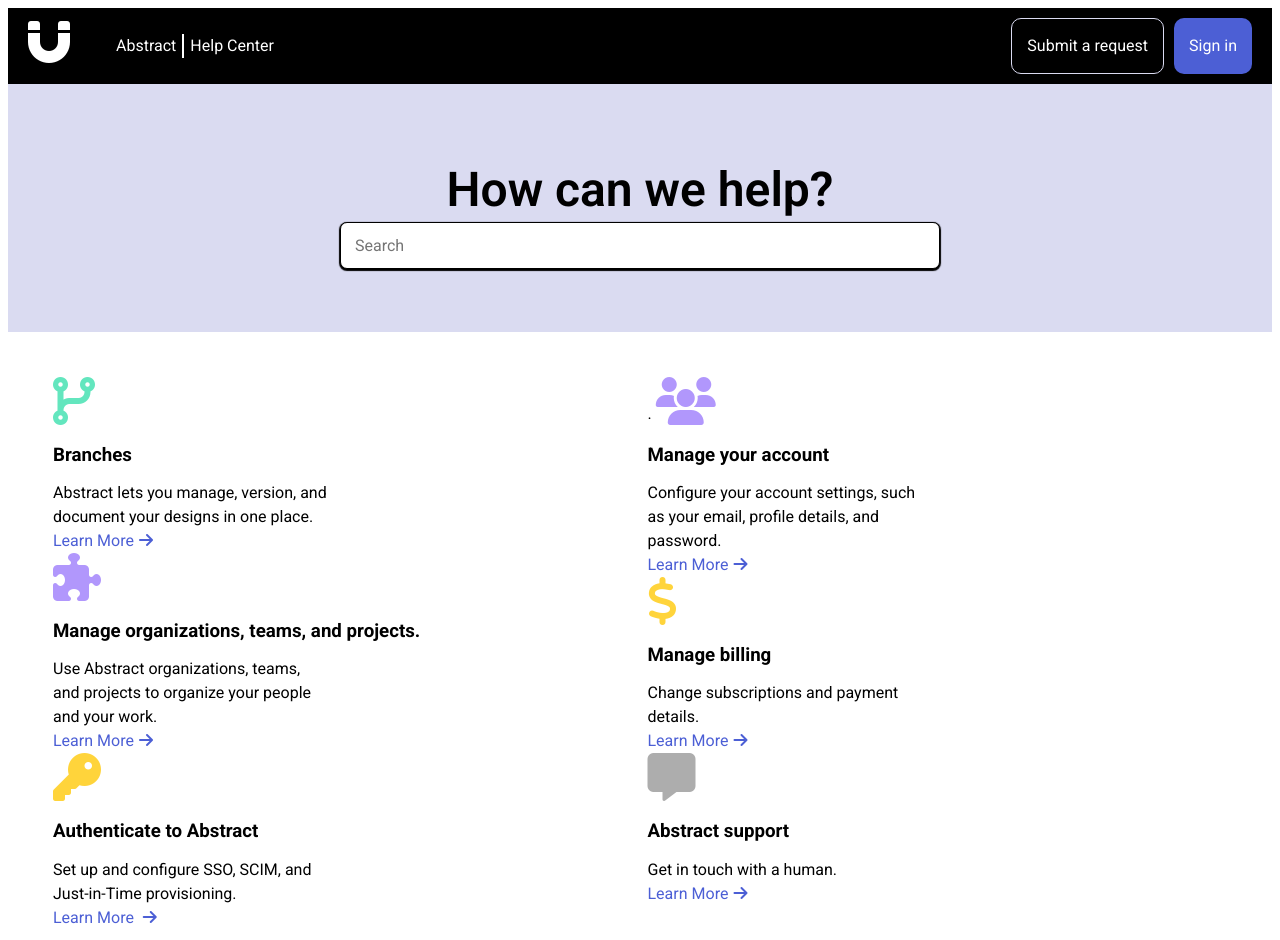
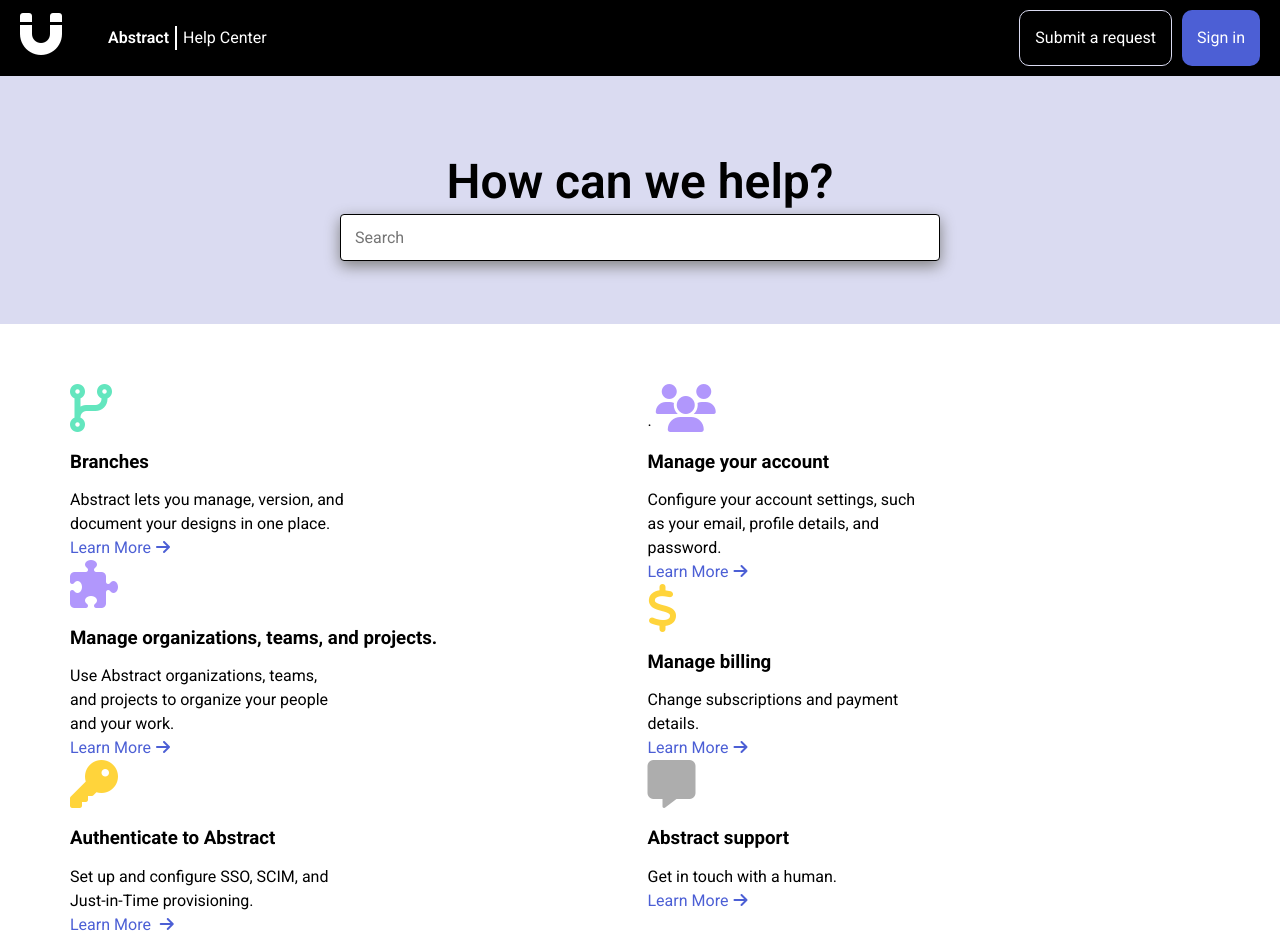
Before and after one commit to Randomgituser69/Frontend-practice-project-, a plain HTML site: page index.html in a window 1280 px wide. Shown: the top 940 px of the page. Drawn offline with Linux system fonts and the light colour scheme; a script that the page names is missing; some icons are missing.

Commit message:
what the fake

```diff
--- a/style.css
+++ b/style.css
@@ -79,6 +79,7 @@
 }
 body {
   padding: 0;
+  margin: 0;
   font-size: 1rem;
 }
 * {
@@ -101,9 +102,9 @@
 .mundu input {
   width: 600px;
   padding: 14px;
-  border-radius: 7px;
-  border: 0.5px solid black;
-  box-shadow: 0px 1px 1px 1px black;
+  border-radius: 4px;
+  border: 1px solid black;
+  box-shadow: 0px 5px 15px gray;
 }
 ul {
   list-style: none;
@@ -160,8 +161,8 @@
   display: flex;
   flex-direction: column;
   gap: 15px;
-  padding: 20px;
-  margin: 25px;
+  padding: 30px 40px;
+  margin: 30px;
 }
 .radnom p {
   width: 273.8px;
@@ -181,6 +182,7 @@
   color: var(--blue);
 }
 #abstract {
+  font-weight: 600;
   border-right: 2px solid white;
   padding: 0 6px;
 }
```
